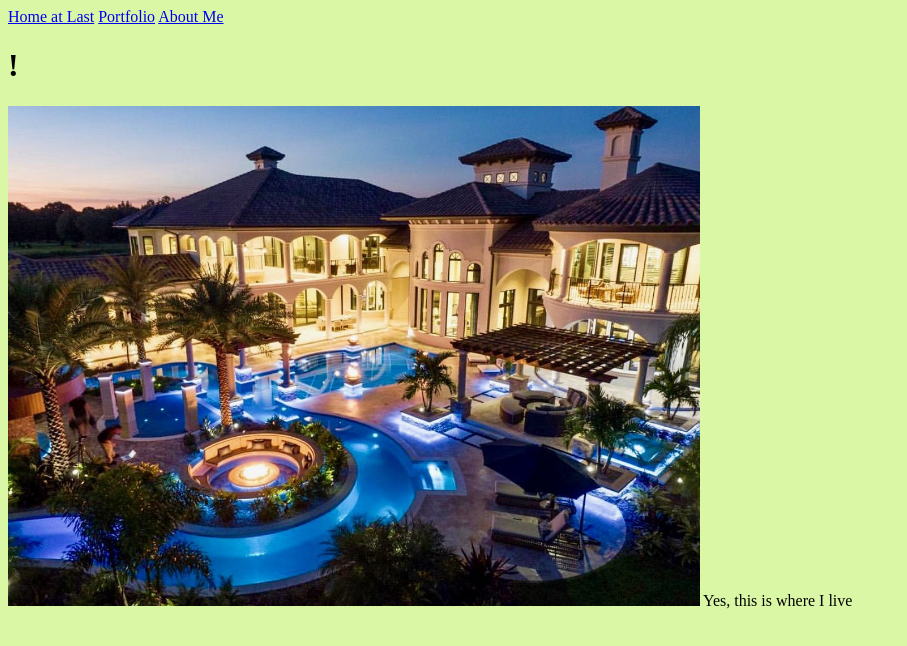
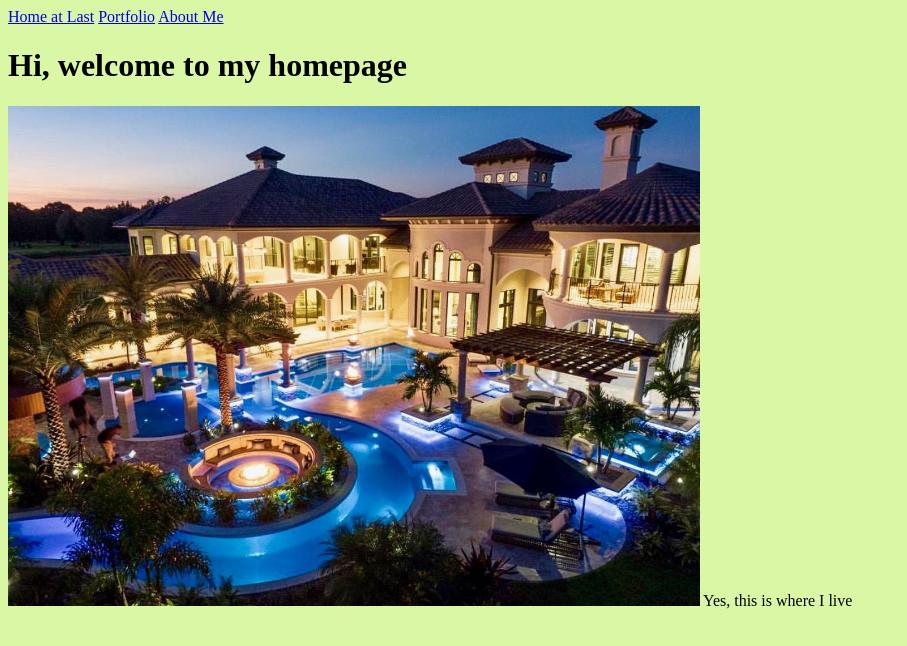
Before and after one commit to shravanic476/websitee, a plain HTML site: page index.html in a window 1280 px wide. Shown: the whole page, without its empty margins (0-907 px from the left). Drawn offline with Linux system fonts and the light colour scheme.

Commit message:
Update index.html

```diff
--- a/index.html
+++ b/index.html
@@ -8,7 +8,7 @@
     <a href="index.html">Home at Last</a>
     <a href="portfolio.html">Portfolio</a>
     <a href="aboutme.html">About Me</a>
-    <h1>!</h1>
+    <h1>Hi, welcome to my homepage</h1>
     <img src="dream.house.jpg" height="500">
   </body>Yes, this is where I live
 </html>
```
